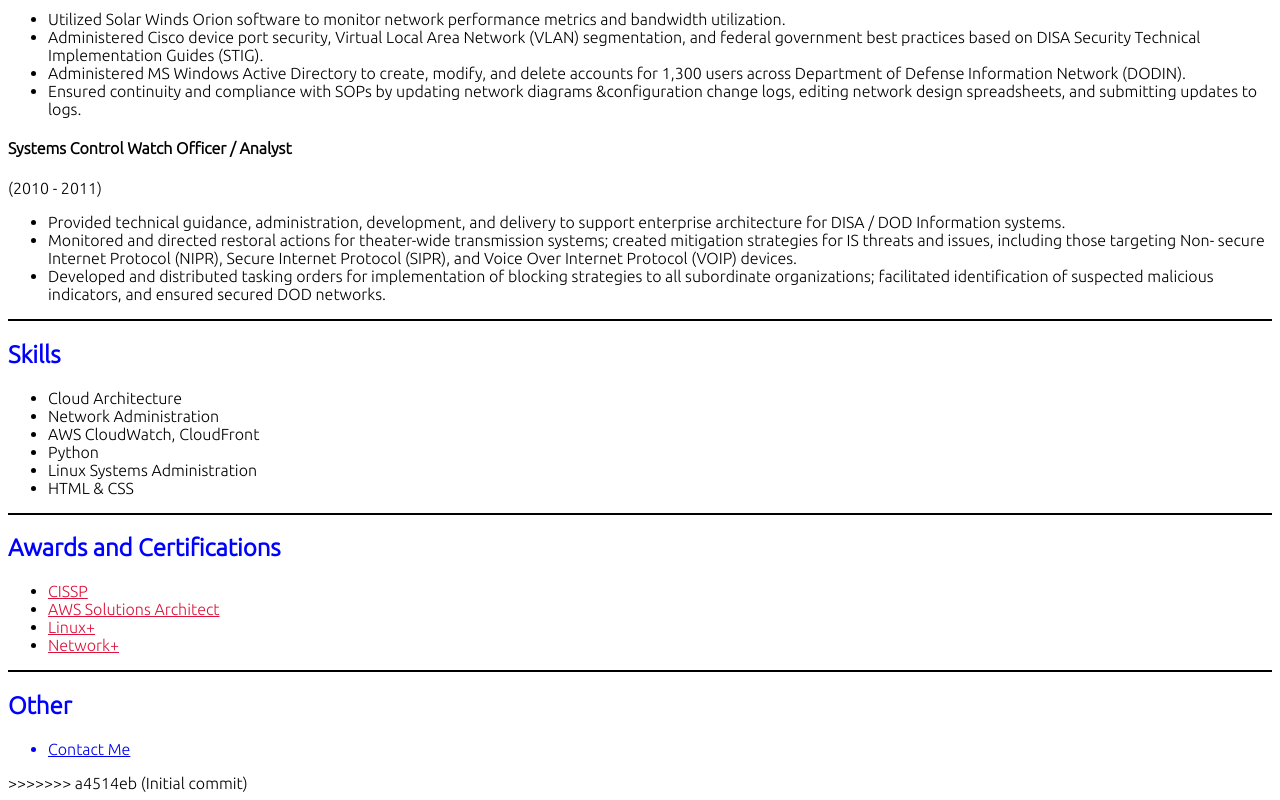
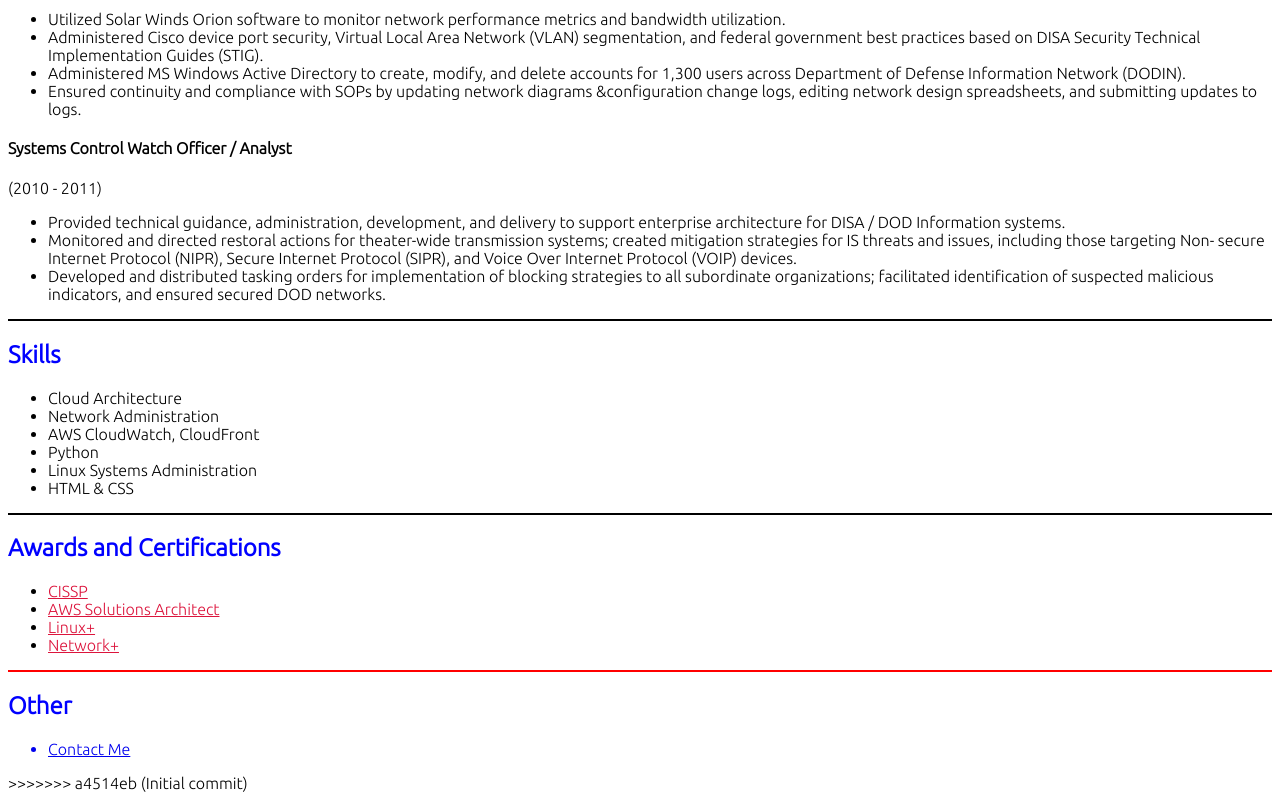
Before and after one commit to sharp1/aws-cloud-resume-challenge, a plain HTML site: page Website/index.html in a window 1280 px wide. Shown: the part 5925-6725 px from the top of the page. Drawn offline with Linux system fonts and the light colour scheme; a script that the page names is missing.

Commit message:
minor change to hr

```diff
--- a/Website/index.html
+++ b/Website/index.html
@@ -548,7 +548,7 @@
     </ul>
 
 
-    <hr color="black">
+    <hr color="red">
 
     <h2>Other</h2>
 
```
